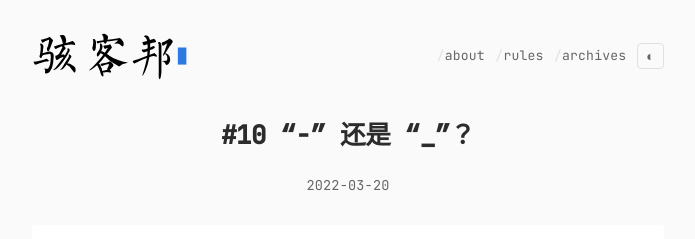
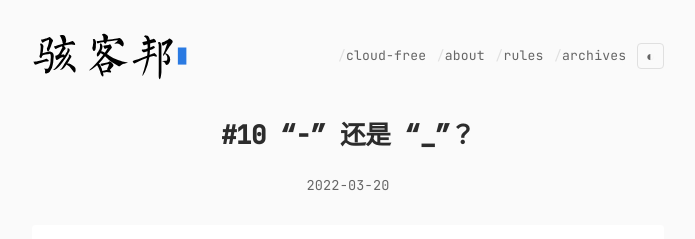
Before and after one commit to haikebangOrg/haikebang.com, a Jekyll site: the page built from _posts/2022-03-20-newsletter-10.md, in a window 1280 px wide. Shown: the top 239 px of the page, without its empty margins (292-987 px from the left). Built offline with Jekyll 4.4.1, drawn with Linux system fonts in a browser that asks for light colours; comment, search, counter and statistics services are not loaded.

Commit message:
fix: add cloud-free nav link to post layout
The post layout was missing the cloud-free link that exists in default layout,
so readers couldn't navigate to the series landing page from individual posts.

Co-Authored-By: Claude Sonnet 4.6 <noreply@anthropic.com>

```diff
--- a/_layouts/post.html
+++ b/_layouts/post.html
@@ -13,6 +13,7 @@ layout: compress
     <a class="logo" href="/"><img src="/images/logo_2path.svg" /></a><span class="cursor-blink">▊</span>
   </div>
   <nav class="site-nav">
+    <a href="/cloud-free.html">cloud-free</a>
     <a href="/about.html">about</a>
     <a href="/rules.html">rules</a>
     <a href="/archives.html">archives</a>
```
